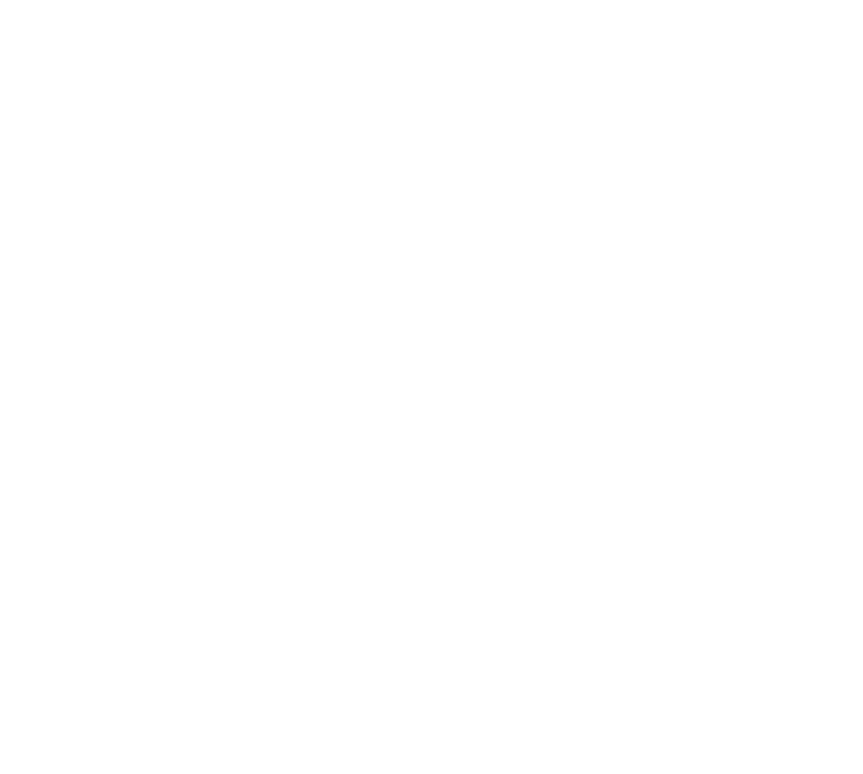
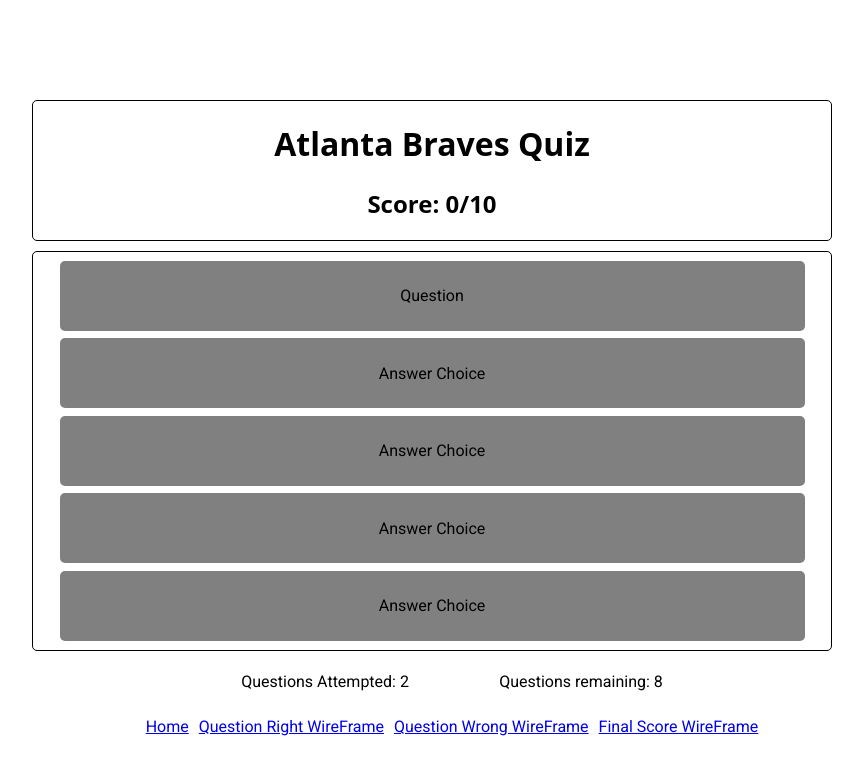
Before and after one commit to jperk224/thinkful_quiz_app_wireframe, a plain HTML site: page questionWire.html in a window 1280 px wide. Shown: the whole page, without its empty margins (208-1071 px from the left). Drawn offline with Linux system fonts and the light colour scheme.

Commit message:
question wireframe

```diff
--- a/index.css
+++ b/index.css
@@ -59,6 +59,19 @@ fieldset {
     margin: 30px;
     background-color: gray;
     padding: 10px;
+}
+
+.progress_tracker {
+    width: 50%;
+    margin-left: auto;
+    margin-right: auto;
+}
+
+.progress_tracker ul {
+    display: flex;
+    flex-direction: row;
+    list-style: none;
+    justify-content: space-evenly;
 }
 
 .wireframe_links ul {
--- a/questionWire.html
+++ b/questionWire.html
@@ -0,0 +1,51 @@
+<!DOCTYPE html>
+<html lang="en">
+  <head>
+    <meta charset="UTF-8" />
+    <meta name="viewport" content="width=device-width, initial-scale=1.0" />
+    <meta http-equiv="X-UA-Compatible" content="ie=edge" />
+    <title>Atlanta Braves Baseball | Quiz App</title>
+    <link
+      href="https://fonts.googleapis.com/css?family=Roboto&display=swap"
+      rel="stylesheet"
+    />
+    <link rel="stylesheet" href="index.css" type="text/css" />
+  </head>
+  <body>
+    <header>
+      <div class="quiz_header">
+        <h1>Atlanta Braves Quiz</h1>
+        <h2>Score: 0/10</h2>
+      </div>
+    </header>
+    <main role="main">
+      <div class="container">
+        <div class="question">Question</div>
+        <div class="answer">Answer Choice</div>
+        <div class="answer">Answer Choice</div>
+        <div class="answer">Answer Choice</div>
+        <div class="answer">Answer Choice</div>
+      </div>
+      <div class="progress_tracker">
+        <ul>
+          <li>Questions Attempted: 2</li>
+          <li>Questions remaining: 8</li>
+        </ul>
+      </div>
+      <div class="wireframe_links">
+        <ul>
+          <li><a href="index.html">Home</a></li>
+          <li><a href="questionRight.html">Question Right WireFrame</a></li>
+          <li><a href="questionWrong.html">Question Wrong WireFrame</a></li>
+          <li><a href="finalScore.html">Final Score WireFrame</a></li>
+        </ul>
+      </div>
+    </main>
+    <!-- <script
+      src="https://code.jquery.com/jquery-3.4.1.min.js"
+      integrity="sha256-CSXorXvZcTkaix6Yvo6HppcZGetbYMGWSFlBw8HfCJo="
+      crossorigin="anonymous"
+    ></script>
+    <script src="index.js"></script> -->
+  </body>
+</html>
```
Also changed, not shown: index.html (+1 -8 lines).
